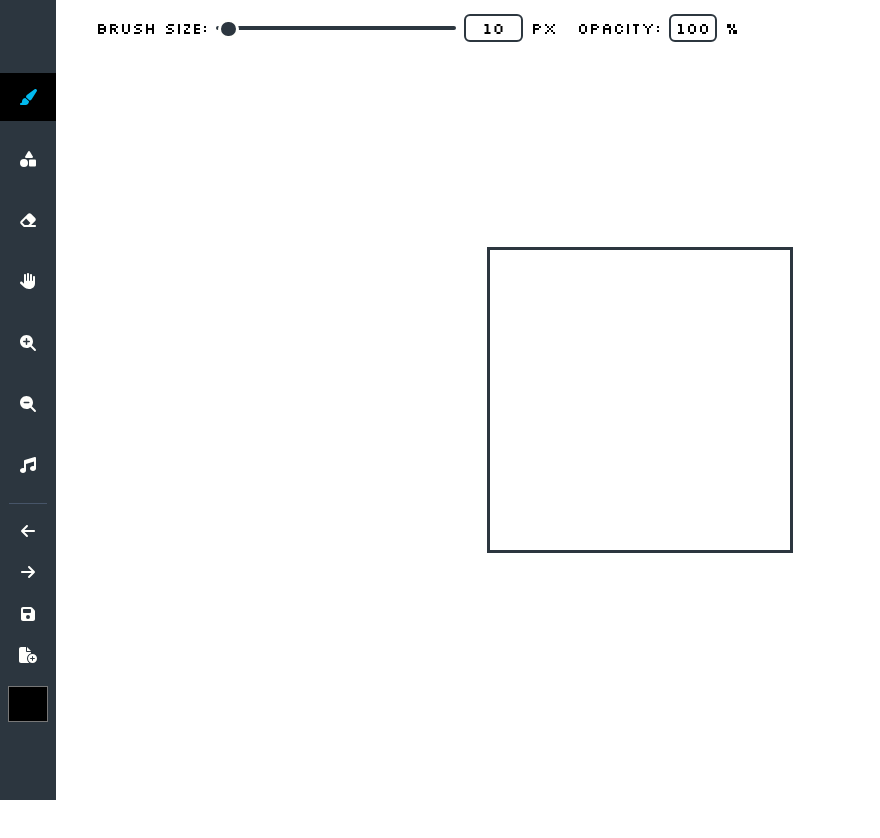
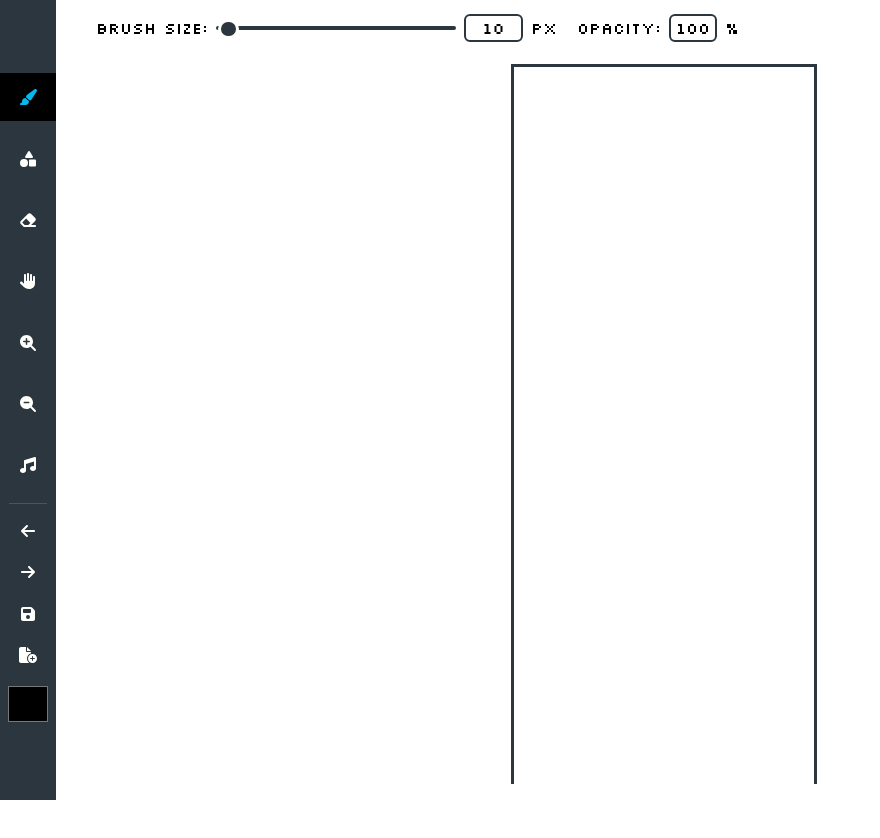
Before and after one commit to MichaelShingo/kaku, a Next.js app: page /draw in a window 1280 px wide. Shown: the top 838 px of the page, without its empty margins (0-880 px from the left). Before the commit the page ends 800 px from the top, so only its background shows below. Built offline with nearby package versions, Linux system fonts and the light colour scheme.

Commit message:
canvas scrolls

```diff
--- a/app/draw/Canvas.tsx
+++ b/app/draw/Canvas.tsx
@@ -233,8 +233,11 @@ function App() {
 		return { x: 0, y: 0 };
 	};
 	return (
-		<div className="flex h-full w-full items-center justify-center overflow-x-scroll overflow-y-scroll">
-			<div ref={canvasContainerRef} className="h-fit w-fit cursor-none">
+		<div className="mb-20 ml-16 mr-20 mt-14 flex h-full w-full items-center justify-center">
+			<div
+				ref={canvasContainerRef}
+				className="mb-48 mr-20 mt-32 h-[90%] w-fit cursor-none overflow-x-scroll overflow-y-scroll"
+			>
 				<PlaybackCanvas />
 				<canvas
 					id="canvas"
--- a/app/draw/PlaybackCanvas.tsx
+++ b/app/draw/PlaybackCanvas.tsx
@@ -5,6 +5,7 @@ import * as Tone from 'tone';
 import { calcPixelsFromSeconds } from '../utils/pixelToAudioConversion';
 
 let isPlayingLocal: boolean = false;
+
 const PlaybackCanvas = () => {
 	const playbackCanvasRef = useRef<HTMLCanvasElement | null>(null);
 	const canvasSize: Coordinate = useAppSelector(
--- a/app/draw/contextualMenu/MusicMenu.tsx
+++ b/app/draw/contextualMenu/MusicMenu.tsx
@@ -39,8 +39,6 @@ const MusicMenu = () => {
 	);
 	const isLoading = useAppSelector((state) => state.audioReducer.value.isLoading);
 	const isAudioReady = useAppSelector((state) => state.audioReducer.value.isAudioReady);
-	// const tempo = useAppSelector((state) => state.audioReducer.value.tempo);
-	// const volume = useAppSelector((state) => state.audioReducer.value.volume);
 	const seconds = useAppSelector((state) => state.audioReducer.value.seconds);
 	const canvasSize = useAppSelector((state) => state.windowReducer.value.canvasSize);
 
@@ -176,12 +174,11 @@ const MusicMenu = () => {
 
 		const startTime: number = seconds;
 		Tone.Transport.seconds = startTime;
-		Tone.Transport.start(); // must adjust this for pausing function
+		Tone.Transport.start();
 		dispatch(setIsPlaying(true));
 
 		scheduleRepeaterId = Tone.Transport.scheduleRepeat(
 			() => {
-				console.log(Tone.Transport.seconds);
 				checkIsEndofAudio(Tone.Transport.seconds, calcSecondsFromPixels(canvasSize.x));
 			},
 			0.3,
--- a/redux/features/windowSlice.ts
+++ b/redux/features/windowSlice.ts
@@ -33,7 +33,7 @@ const initialState = {
 		windowWidth: 0,
 		mousePosition: { x: 0, y: 0 },
 		isDragging: false,
-		canvasSize: { x: 300, y: 300 },
+		canvasSize: { x: 300, y: 1000 },
 		canvasZoom: 100,
 		isMouseDown: false,
 		isCursorInCanvas: false,
```
Also changed, not shown: 1 other file (tests, documents, lock files or other folders).
